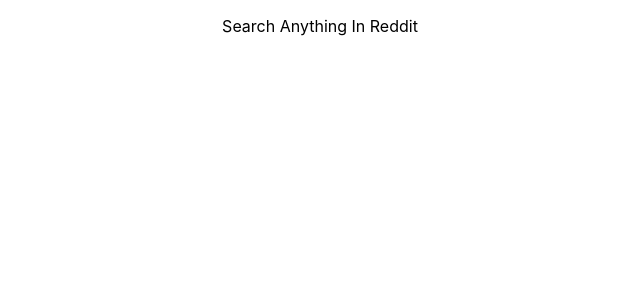
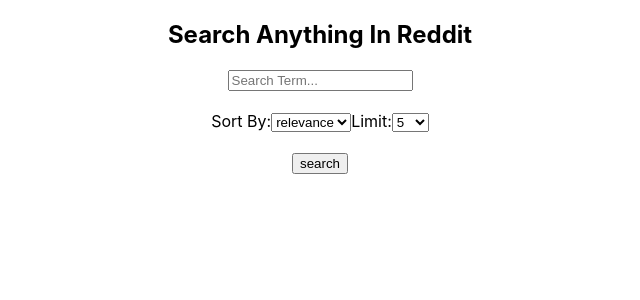
Before and after one commit to xnslx/React-Redux-Reddit-Api, a React (Create React App) app: page / in a window 1280 px wide. Shown: the top 300 px of the page, without its empty margins (320-960 px from the left). Built offline with nearby package versions, Linux system fonts and the light colour scheme.

Commit message:
third commit

```diff
--- a/src/App.js
+++ b/src/App.js
@@ -1,11 +1,14 @@
 import React from 'react';
 import './App.css';
+import SearchInput from './Component/SearchInput/SearchInput';
+
 
 function App() {
   return (
     <div className="App">
       <header className="App-header">
-        <p>Search Anything In Reddit</p>
+        <h2>Search Anything In Reddit</h2>
+        <SearchInput />
       </header>
     </div>
   );
--- /dev/null
+++ b/src/Component/SearchInput/SearchInput.js
@@ -0,0 +1,40 @@
+import React, {useState} from 'react'
+
+const SearchInput = () => {
+    const [query, setQuery] = useState('')
+    return (
+        <form>
+            <input
+                type="text"
+                placeholder="Search Term..."
+                value={query}
+                onChange={e => setQuery(e.target.value)}
+            />
+            <br />
+            <br />
+            <label>
+                Sort By:
+                <select>
+                    <option value="relevance">relevance</option>
+                    <option value="hot">hot</option>
+                    <option value="top">top</option>
+                    <option value="new">new</option>
+                </select>
+            </label>
+            <label>
+                Limit:
+                <select>
+                    <option value="5">5</option>
+                    <option value="10">10</option>
+                    <option value="15">15</option>
+                    <option value="20">20</option>
+                </select>
+            </label>
+            <br />
+            <br />
+            <input type="submit" value="search"/>
+        </form>
+    )
+};
+
+export default SearchInput;
```
